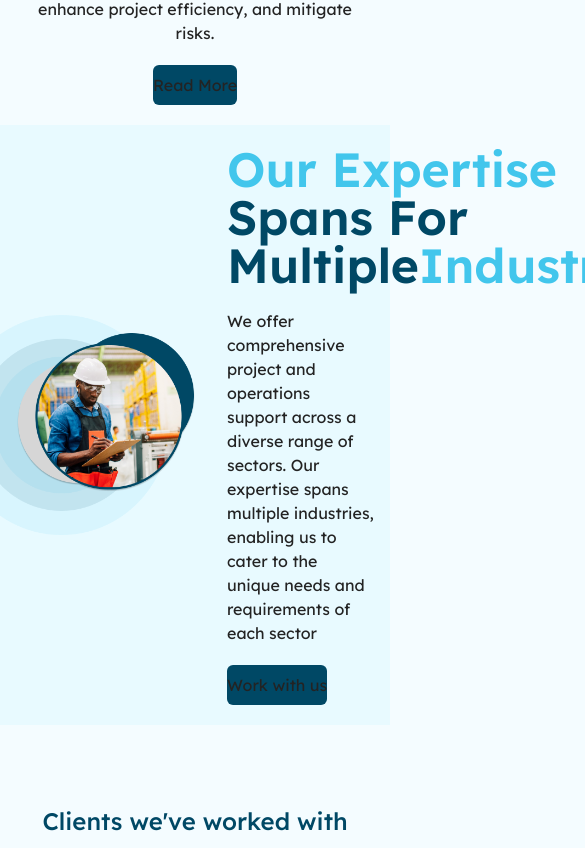
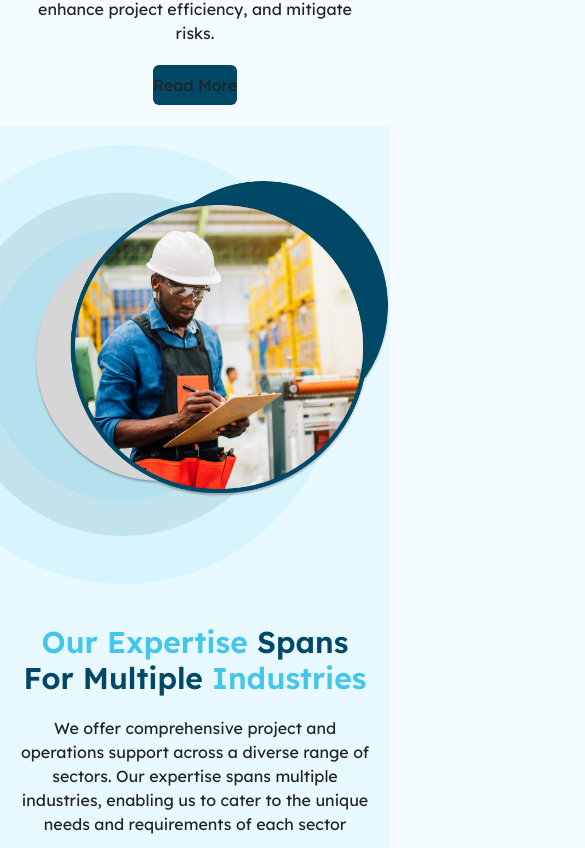
Before and after one commit to blossomobasi/sesto-elemento, a Next.js app: page / in a window 390 px wide. Shown: the part 3756-4604 px from the top of the page, 585 px wide, since content can reach past the window. Built offline with nearby package versions, Linux system fonts and the light colour scheme.

Commit message:
Style: Implement responsiveness

```diff
--- a/src/components/WhyUsSecondSlice.tsx
+++ b/src/components/WhyUsSecondSlice.tsx
@@ -3,19 +3,19 @@ import Image from "next/image";
 
 const WhyUsSecondSlice = () => {
     return (
-        <div className="flex items-center justify-between gap-x-8 py-5 bg-primaryVeryLight">
+        <div className="flex items-center justify-between flex-col md:flex-row gap-x-8 gap-y-10 md:gap-y-0 py-5 bg-primaryVeryLight">
             <Image
-                className="w-1/2"
+                className="md:w-1/2"
                 src="/images/our_expertise.png"
                 alt="Maximizing Operational Efficiency"
                 width={1000}
                 height={1000}
             />
 
-            <div className="pr-12 flex flex-col items-start space-y-5 w-1/2">
-                <h2 className="text-5xl font-semibold">
+            <div className="md:pr-12 px-5 flex flex-col md:items-start text-center items-center space-y-5 md:w-1/2">
+                <h2 className="lg:text-5xl md:text-4xl text-3xl font-semibold">
                     <span className="text-primary">Our Expertise</span>{" "}
-                    <span className="text-secondary">Spans For Multiple</span>
+                    <span className="text-secondary">Spans For Multiple </span>
                     <span className="text-primary">Industries</span>
                 </h2>
                 <p>
```
